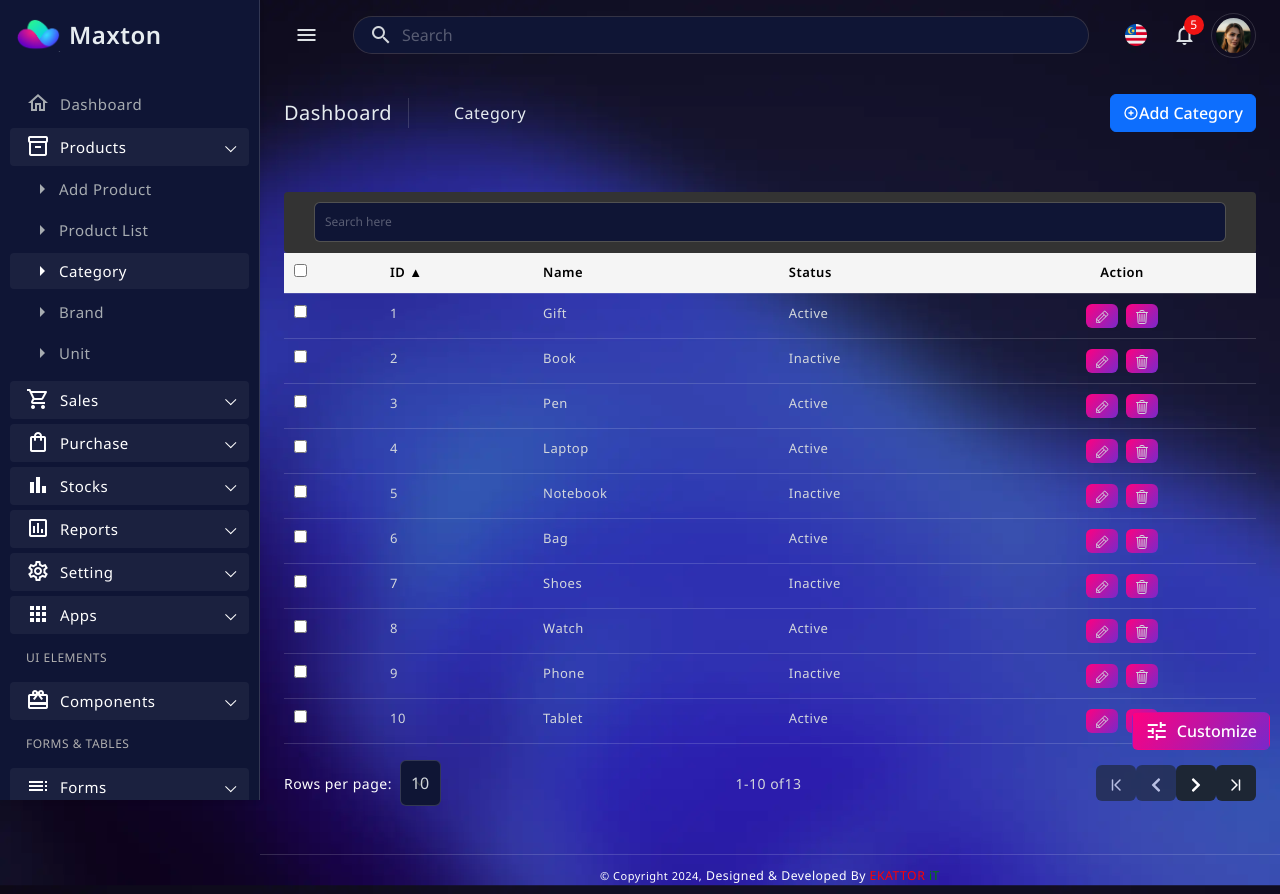
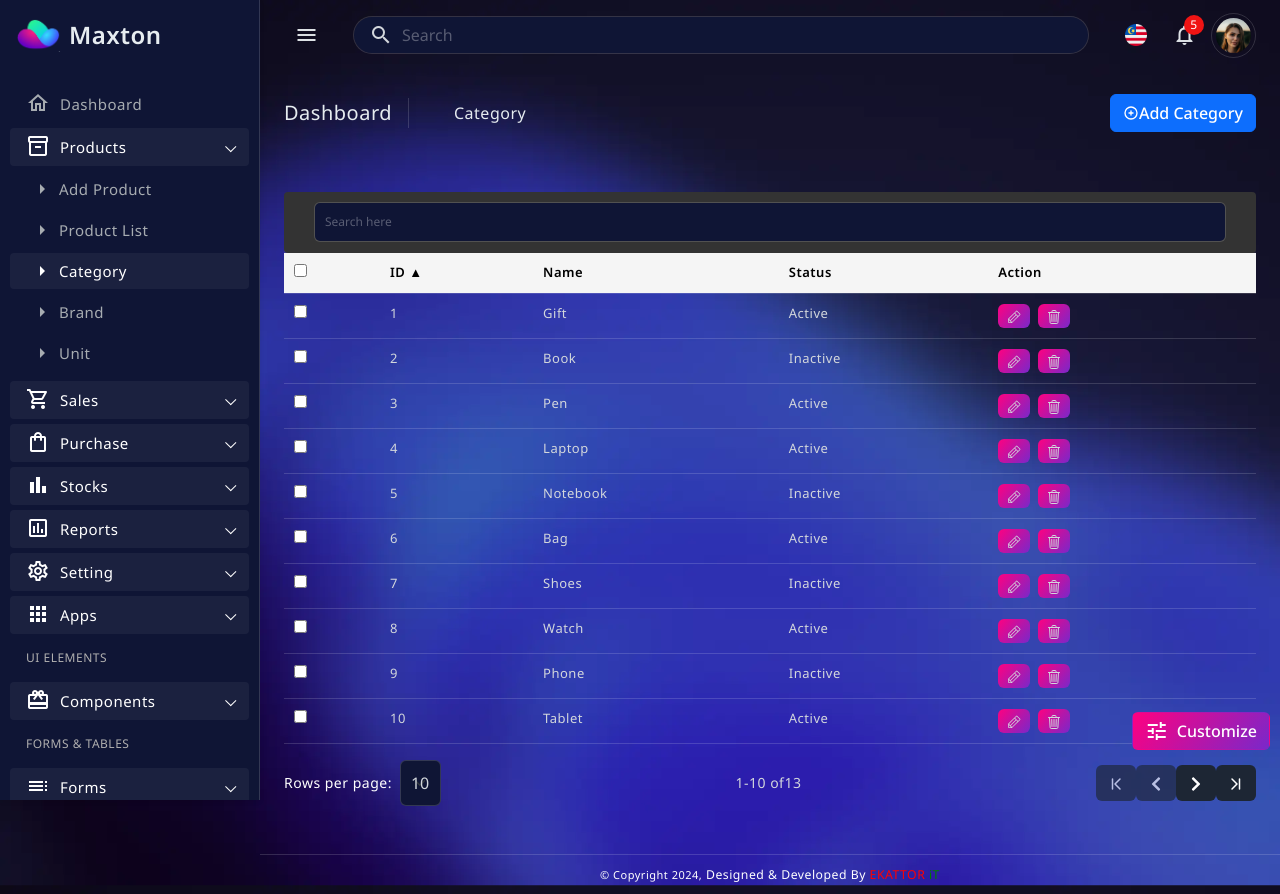
Before and after one commit to rony885/maxton-dashboard, a React (Create React App) app: page /category in a window 1280 px wide. Built offline with nearby package versions, Linux system fonts and the light colour scheme.

Commit message:
maxton dashboard

```diff
--- a/src/pages/Products/BrandDataTable.jsx
+++ b/src/pages/Products/BrandDataTable.jsx
@@ -92,7 +92,7 @@ const BrandDataTable = ({ data }) => {
                     : "▼"
                   : ""}
               </th>
-              <th className="text-center">Action</th>
+              <th className="">Action</th>
             </tr>
           </thead>
 
@@ -105,7 +105,7 @@ const BrandDataTable = ({ data }) => {
                 <td className="texxt">{item.id}</td>
                 <td className="texxt">{item.name}</td>
                 <td className="texxt">{item.status}</td>
-                <td className="d-flex justify-content-center align-items-center">
+                <td className="">
                   <ul className="d-flex gap-2 list-unstyled mb-0">
                     <li>
                       <button
--- a/src/pages/Products/CategoryDataTable.jsx
+++ b/src/pages/Products/CategoryDataTable.jsx
@@ -87,7 +87,7 @@ const CategoryDataTable = ({ data }) => {
                     : "▼"
                   : ""}
               </th>
-              <th className="text-center">Action</th>
+              <th className="">Action</th>
             </tr>
           </thead>
 
@@ -101,8 +101,8 @@ const CategoryDataTable = ({ data }) => {
                 <td className="texxt">{item.name}</td>
                 <td className="texxt">{item.status}</td>
 
-                <td className="d-flex justify-content-center align-items-center">
-                  <ul className="d-flex gap-2 list-unstyled mb-0">
+                <td className="">
+                  <ul className="d-flex gap-2 list-unstyled mb-0 ">
                     <li>
                       <button
                         type="button"
--- a/src/pages/Products/UnitDataTable.jsx
+++ b/src/pages/Products/UnitDataTable.jsx
@@ -86,7 +86,7 @@ const UnitDataTable = ({ data }) => {
                     : "▼"
                   : ""}
               </th>
-              <th className="text-center">Action</th>
+              <th className="">Action</th>
             </tr>
           </thead>
 
@@ -99,7 +99,7 @@ const UnitDataTable = ({ data }) => {
                 <td className="texxt">{item.id}</td>
                 <td className="texxt">{item.name}</td>
                 <td className="texxt">{item.status}</td>
-                <td className="d-flex justify-content-center align-items-center">
+                <td className="">
                   <ul className="d-flex gap-2 list-unstyled mb-0">
                     <li>
                       <button
```
